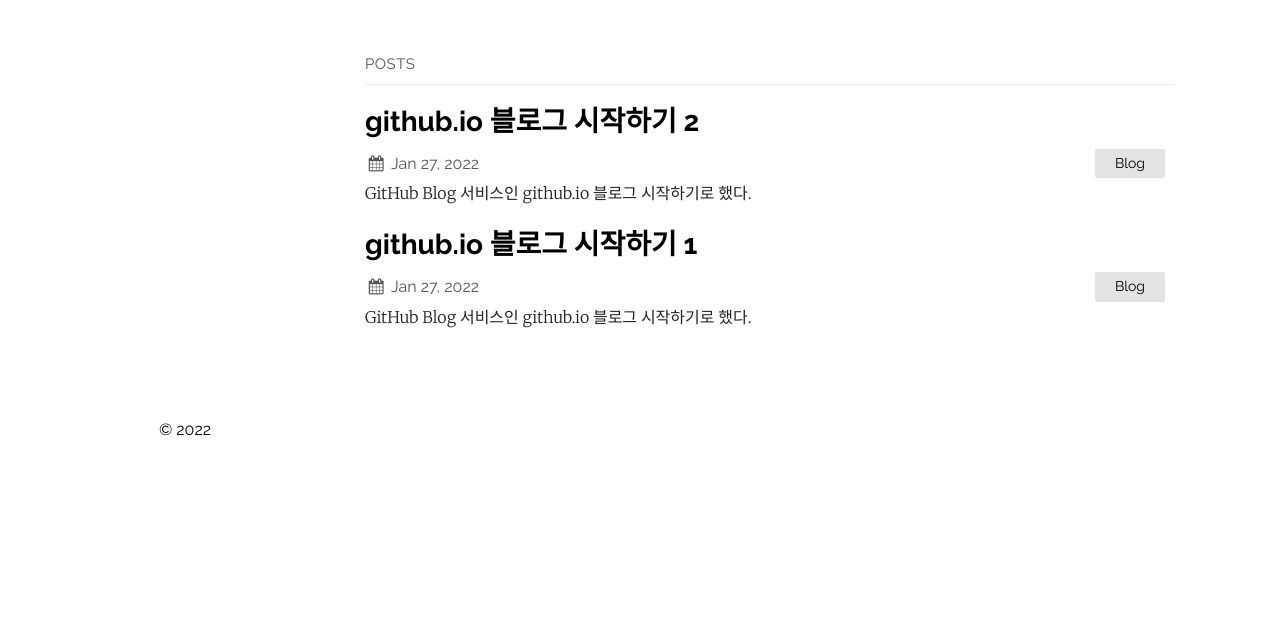
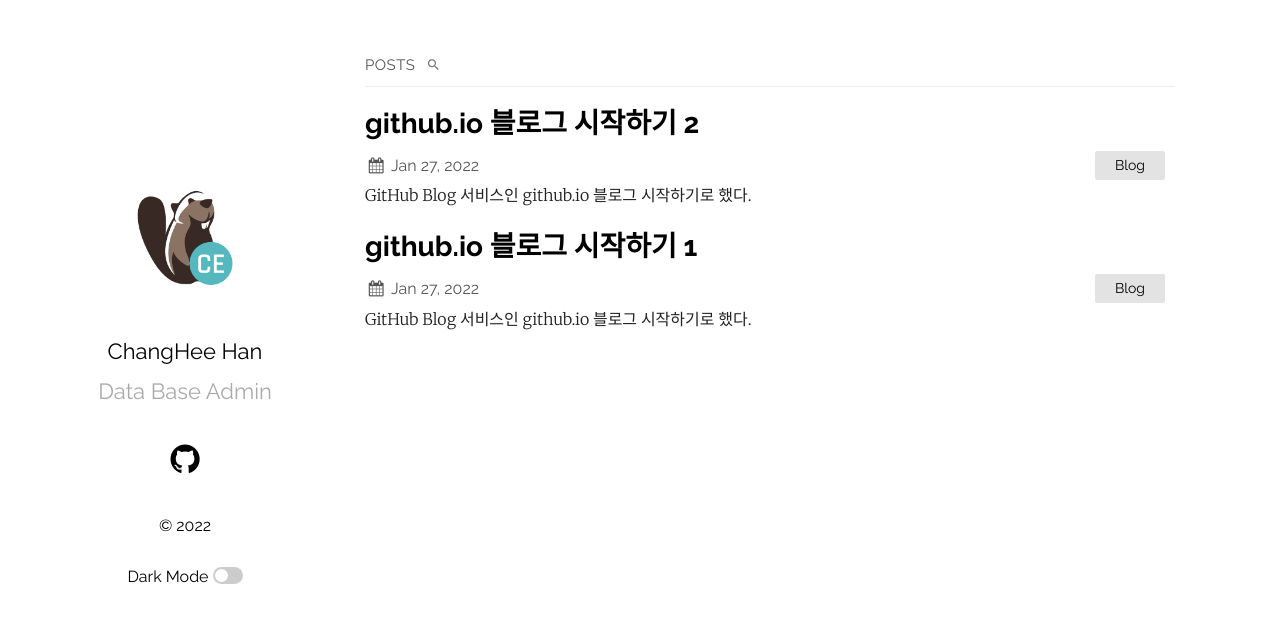
Before and after one commit to sfthch/sfthch, a Jekyll site: the page built from index.md, in a window 1280 px wide. Shown: the top 623 px of the page. Built offline with Jekyll 4.4.1, drawn with Linux system fonts in a browser that asks for light colours; part of the change alters nothing that is shown.

Commit message:
2201281354

```diff
--- a/_config.yml
+++ b/_config.yml
@@ -13,7 +13,7 @@ show_excerpts: true # set to true to show excerpts on the homepage
 # refer to http://shopify.github.io/liquid/filters/date/ if you want to customize this
 sass:
   sass_dir: _sass
-# plainwhite:
+plainwhite:
   name: ChangHee Han
   tagline: Data Base Admin
   date_format: "%b %-d, %Y"
```
